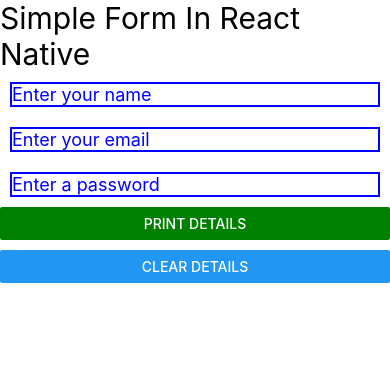
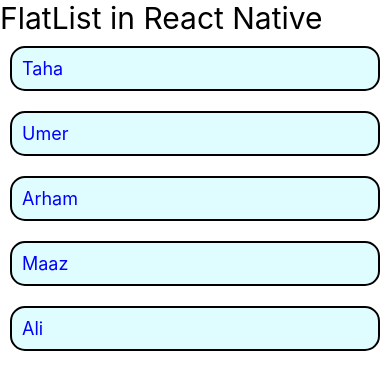
Before and after one commit to SMTahaWaqar/React-Native-Js-Concepts, a React Native app: screen / in a window 390 px wide. Shown: the top 390 px of the page. Built offline with nearby package versions, Linux system fonts and the light colour scheme.

Commit message:
flatlist

```diff
--- a/App.js
+++ b/App.js
@@ -1,65 +1,60 @@
 import React, {useState} from 'react';
-import {Button, StyleSheet, Text, TextInput, View} from 'react-native';
+import {
+  Button,
+  FlatList,
+  StyleSheet,
+  Text,
+  TextInput,
+  View,
+} from 'react-native';
 
 const App = () => {
-  const [name, setName] = useState();
-  const [email, setEmail] = useState();
-  const [password, setPassword] = useState();
-  const [display, setDisplay] = useState(false);
-  const resetFormData = () => {
-    setDisplay(false);
-    setName('');
-    setEmail('');
-    setPassword('');
-  };
+  const data = [
+    {
+      id: 1,
+      name: 'Taha',
+    },
+    {
+      id: 2,
+      name: 'Umer',
+    },
+    {
+      id: 3,
+      name: 'Arham',
+    },
+    {
+      id: 4,
+      name: 'Maaz',
+    },
+    {
+      id: 5,
+      name: 'Ali',
+    },
+  ];
   return (
     <View>
-      <Text style={{fontSize: 30}}>Simple Form In React Native</Text>
-      <TextInput
-        placeholder="Enter your name"
-        value={name}
-        style={styles.textInput}
-        onChangeText={text => setName(text)}
+      <Text style={{fontSize: 30}}>FlatList in React Native</Text>
+      <FlatList
+        data={data}
+        renderItem={({item}) => (
+          <Text style={styles.textContainer}>{item.name}</Text>
+        )}
+        keyExtractor={item => item.id}
       />
-      <TextInput
-        placeholder="Enter your email"
-        value={email}
-        style={styles.textInput}
-        onChangeText={text => setEmail(text)}
-      />
-      <TextInput
-        placeholder="Enter a password"
-        value={password}
-        secureTextEntry={true}
-        style={styles.textInput}
-        onChangeText={text => setPassword(text)}
-      />
-      <View style={{marginBottom: 10}}>
-        <Button
-          color={'green'}
-          title="Print Details"
-          onPress={() => setDisplay(true)}
-        />
-      </View>
-      <Button title="Clear Details" onPress={resetFormData} />
-      {display ? (
-        <View>
-          <Text style={{fontSize: 15}}>User Name is : {name}</Text>
-          <Text style={{fontSize: 15}}>Email : {email}</Text>
-          <Text style={{fontSize: 15}}>Password : {password}</Text>
-        </View>
-      ) : null}
     </View>
   );
 };
 
 const styles = StyleSheet.create({
-  textInput: {
+  textContainer: {
     fontSize: 18,
     color: 'blue',
+    backgroundColor: '#dffdff',
     borderWidth: 2,
-    borderColor: 'blue',
+    borderColor: 'black',
+    borderRadius: 15,
     margin: 10,
+    padding: 10,
   },
 });
 
```
